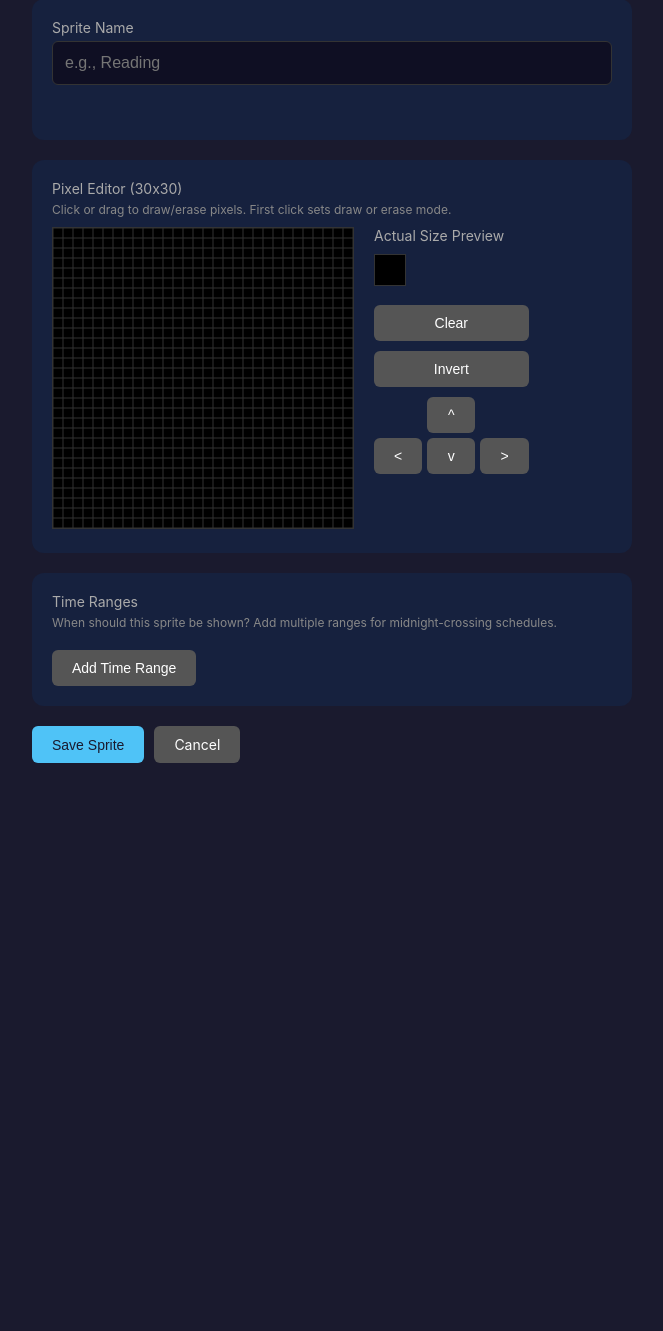
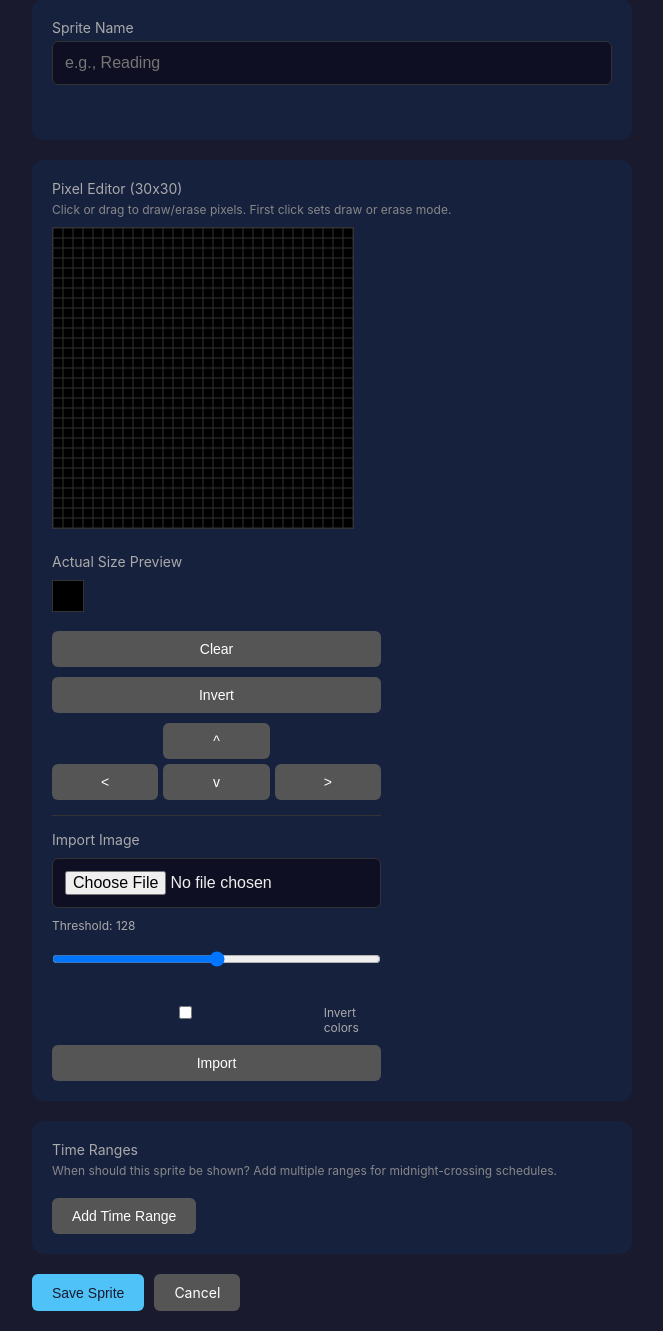
Before and after one commit to efalconer/PiAlarm, a Flask app: page /sprites/new in a window 1280 px wide. Shown: the part 162-1493 px from the top of the page, without its empty margins (308-971 px from the left). Before the commit the page ends 925 px from the top, so only its background shows below. Run offline with Flask 3, Linux system fonts and the light colour scheme.

Commit message:
Add PNG/GIF image import to sprite editor
Allows importing images that get converted to 30x30 binary sprites.
Includes adjustable threshold slider and invert option for fine-tuning.

Co-Authored-By: Claude Opus 4.5 <noreply@anthropic.com>

```diff
--- a/src/web/templates/sprite_editor.html
+++ b/src/web/templates/sprite_editor.html
@@ -47,6 +47,19 @@
                         <button type="button" class="btn btn-secondary" onclick="shiftPixels(0, 1)" title="Shift Down">v</button>
                         <button type="button" class="btn btn-secondary" onclick="shiftPixels(1, 0)" title="Shift Right">&gt;</button>
                     </div>
+                </div>
+
+                <div style="margin-top: 15px; padding-top: 15px; border-top: 1px solid #333;">
+                    <label style="margin-bottom: 10px; display: block;">Import Image</label>
+                    <input type="file" id="image-import" accept="image/png,image/gif,image/jpeg,image/webp" style="margin-bottom: 10px; width: 100%;">
+                    <div style="margin-bottom: 10px;">
+                        <label style="font-size: 12px; display: block; margin-bottom: 5px;">Threshold: <span id="threshold-value">128</span></label>
+                        <input type="range" id="threshold-slider" min="1" max="255" value="128" style="width: 100%;">
+                    </div>
+                    <label style="font-size: 12px; display: flex; align-items: center; gap: 5px; margin-bottom: 10px;">
+                        <input type="checkbox" id="invert-import"> Invert colors
+                    </label>
+                    <button type="button" class="btn btn-secondary" onclick="importImage()" style="width: 100%;">Import</button>
                 </div>
             </div>
         </div>
@@ -260,6 +273,106 @@ function shiftPixels(dx, dy) {
     render();
 }
 
+// Image import functions
+const thresholdSlider = document.getElementById('threshold-slider');
+const thresholdValue = document.getElementById('threshold-value');
+let pendingImageData = null;
+
+thresholdSlider.addEventListener('input', function() {
+    thresholdValue.textContent = this.value;
+    if (pendingImageData) {
+        applyThreshold(pendingImageData, parseInt(this.value), document.getElementById('invert-import').checked);
+    }
+});
+
+document.getElementById('invert-import').addEventListener('change', function() {
+    if (pendingImageData) {
+        applyThreshold(pendingImageData, parseInt(thresholdSlider.value), this.checked);
+    }
+});
+
+document.getElementById('image-import').addEventListener('change', function(e) {
+    const file = e.target.files[0];
+    if (file) {
+        loadImageFile(file);
+    }
+});
+
+function loadImageFile(file) {
+    const reader = new FileReader();
+    reader.onload = function(e) {
+        const img = new Image();
+        img.onload = function() {
+            // Create a hidden canvas to scale the image to 30x30
+            const tempCanvas = document.createElement('canvas');
+            tempCanvas.width = GRID_SIZE;
+            tempCanvas.height = GRID_SIZE;
+            const tempCtx = tempCanvas.getContext('2d');
+
+            // Fill with white background (for transparency handling)
+            tempCtx.fillStyle = '#fff';
+            tempCtx.fillRect(0, 0, GRID_SIZE, GRID_SIZE);
+
+            // Draw image scaled to 30x30, maintaining aspect ratio and centering
+            const scale = Math.min(GRID_SIZE / img.width, GRID_SIZE / img.height);
+            const scaledWidth = img.width * scale;
+            const scaledHeight = img.height * scale;
+            const offsetX = (GRID_SIZE - scaledWidth) / 2;
+            const offsetY = (GRID_SIZE - scaledHeight) / 2;
+
+            tempCtx.drawImage(img, offsetX, offsetY, scaledWidth, scaledHeight);
+
+            // Get image data for threshold processing
+            pendingImageData = tempCtx.getImageData(0, 0, GRID_SIZE, GRID_SIZE);
+
+            // Apply current threshold
+            applyThreshold(pendingImageData, parseInt(thresholdSlider.value), document.getElementById('invert-import').checked);
+        };
+        img.src = e.target.result;
+    };
+    reader.readAsDataURL(file);
+}
+
+function applyThreshold(imageData, threshold, invert) {
+    const data = imageData.data;
+
+    for (let y = 0; y < GRID_SIZE; y++) {
+        for (let x = 0; x < GRID_SIZE; x++) {
+            const i = (y * GRID_SIZE + x) * 4;
+            const r = data[i];
+            const g = data[i + 1];
+            const b = data[i + 2];
+            const a = data[i + 3];
+
+            // Calculate brightness (luminance formula)
+            const brightness = 0.299 * r + 0.587 * g + 0.114 * b;
+
+            // If mostly transparent, treat as off
+            if (a < 128) {
+                grid[y][x] = invert ? true : false;
+            } else {
+                // Darker pixels = on (below threshold), brighter = off
+                const isOn = brightness < threshold;
+                grid[y][x] = invert ? !isOn : isOn;
+            }
+        }
+    }
+
+    render();
+}
+
+function importImage() {
+    const fileInput = document.getElementById('image-import');
+    const file = fileInput.files[0];
+
+    if (!file) {
+        alert('Please select an image file first.');
+        return;
+    }
+
+    loadImageFile(file);
+}
+
 // Time range functions
 function addTimeRange(start, end) {
     const container = document.getElementById('time-ranges-container');
```
